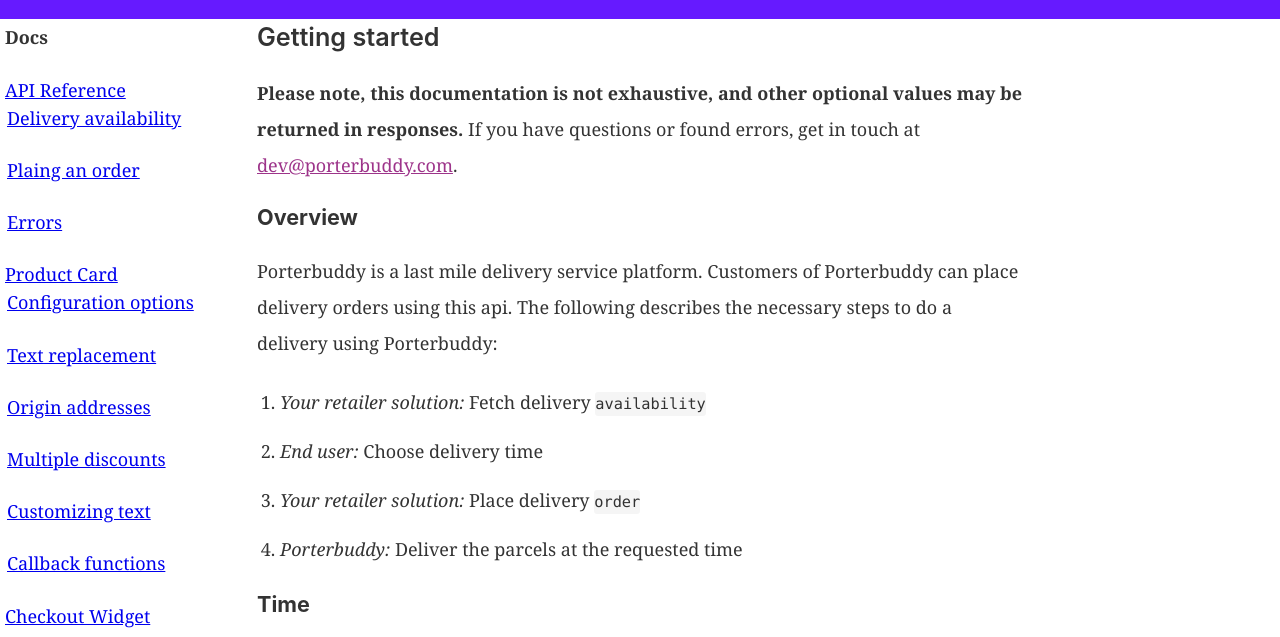
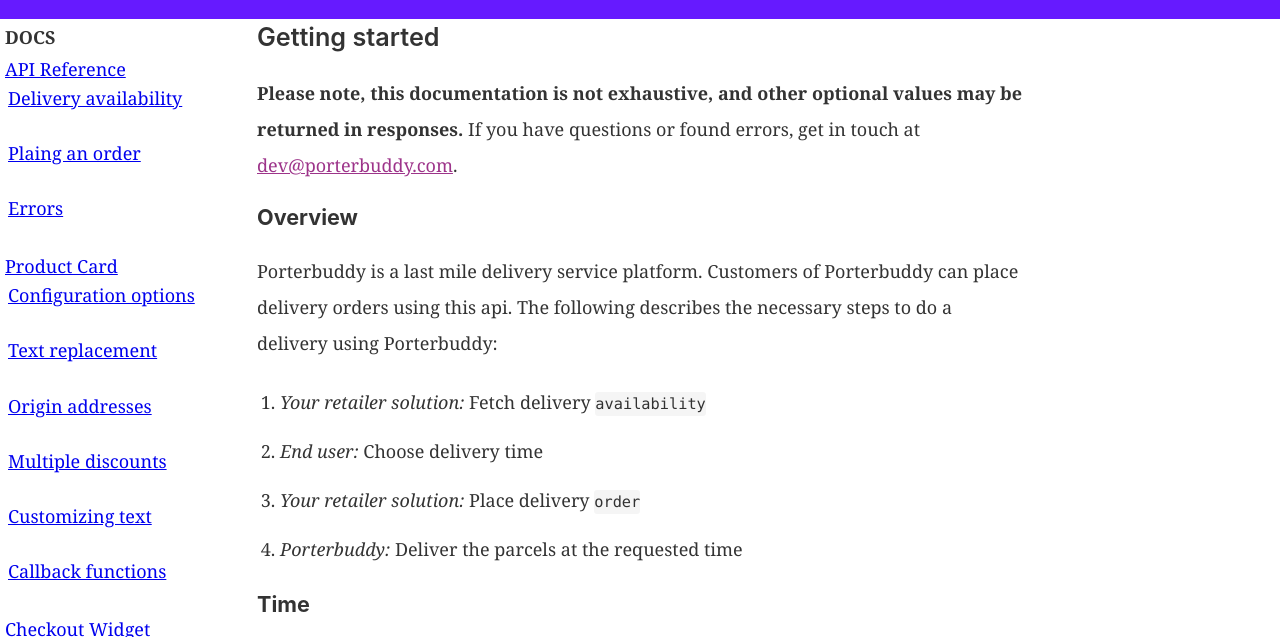
Before and after one commit to PorterAS/pb-docs-v2, a Gatsby site: page /api-reference/ in a window 1280 px wide. Shown: the part 104-741 px from the top of the page. Built offline with nearby package versions, Linux system fonts and the light colour scheme; Gatsby itself is replaced by a stand-in of ours; some packages are replaced by stand-ins of ours.

Commit message:
Added styling to nav

```diff
--- a/src/components/layouts/DocsLayout.tsx
+++ b/src/components/layouts/DocsLayout.tsx
@@ -30,6 +30,8 @@
     }
   `)
   const slugs = data.allMdx.edges
+  const url = typeof window !== "undefined" ? window.location.href : ""
+  console.log(url)
 
   return (
     <>
@@ -42,7 +44,12 @@
         >
           <GridItem colSpan={1} borderRightWidth={2} px={5} py={5}>
             <Box as="aside">
-              <Text fontSize={"xl"} fontWeight="bold">
+              <Text
+                fontSize={"lg"}
+                fontWeight="bold"
+                textTransform="uppercase"
+                mb={5}
+              >
                 Docs
               </Text>
 
@@ -56,13 +63,38 @@
               {sidebarRoutes.map((route, index) => (
                 <Box key="index">
                   <Text fontWeight="500" mb={2}>
-                    <Link to={route.parentPath}>{route.label}</Link>
+                    <Link to={route.parentPath} textTransform="uppercase">
+                      {route.label}
+                    </Link>
                   </Text>
                   <Box mb={5} ml={2}>
                     {route.children.map((childRoute, index) => (
-                      <Link to={childRoute.routePath}>
-                        <Text>{childRoute.label}</Text>
-                      </Link>
+                      <Box
+                        mb={1}
+                        _hover={{
+                          backgroundColor: url.includes(childRoute.routePath)
+                            ? "purple.200"
+                            : "purple.50",
+                          borderRadius: 3,
+                          transitionDuration: "300ms",
+                        }}
+                        p={1}
+                        backgroundColor={
+                          url.includes(childRoute.routePath)
+                            ? "purple.200"
+                            : "white"
+                        }
+                        borderRadius={
+                          url.includes(childRoute.routePath) ? 3 : 0
+                        }
+                        key={`route_${index}`}
+                      >
+                        <Link to={childRoute.routePath}>
+                          <Text color={"gray.600"} fontSize={"sm"}>
+                            {childRoute.label}
+                          </Text>
+                        </Link>
+                      </Box>
                     ))}
                   </Box>
                 </Box>
--- a/src/routes.ts
+++ b/src/routes.ts
@@ -54,23 +54,12 @@
     label: "Checkout Widget",
     parentPath: "/checkout_widget/",
     children: [
-      {
-        routePath: "",
-        label: "",
-      },
+      // {
+      //   routePath: "",
+      //   label: "",
+      // },
     ],
   },
-  // {
-  //   group: "Integrations",
-  //   label: "Integrations",
-  //   parentPath: "/integrations/",
-  //   children: [
-  //     {
-  //       routePath: "/integrations/shopify-integration/",
-  //       label: "",
-  //     },
-  //   ],
-  // },
   {
     group: "guides",
     label: "Guides",
@@ -87,7 +76,7 @@
 interface SidebarRouteType {
   group: string
   label: string
-  parentPath?: string
+  parentPath: string
   children: RouteType[]
 }
 
```
